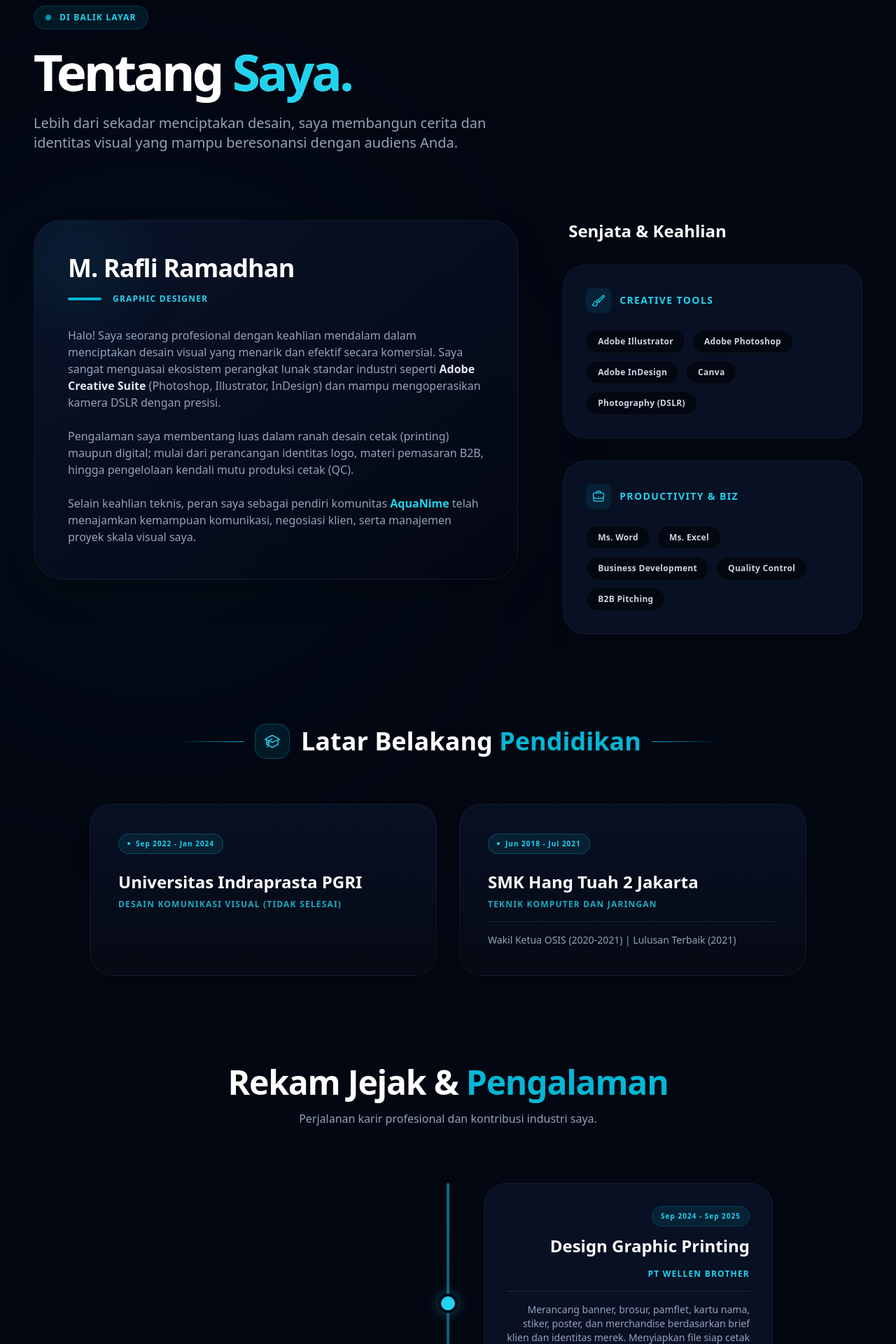
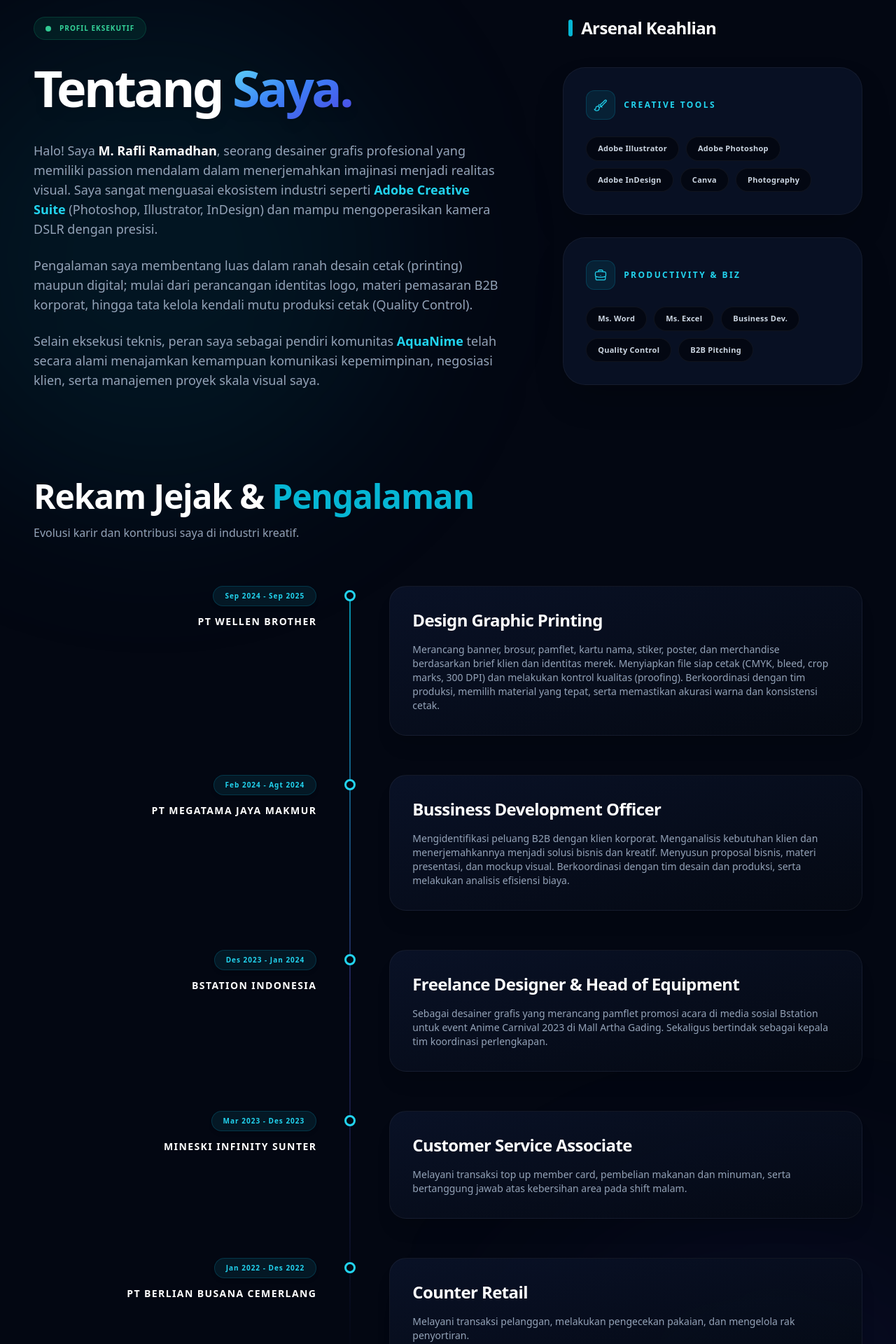
Before and after one commit to Rafli161102/CV-MRR, a Next.js app: page /about in a window 1280 px wide. Shown: the part 120-2040 px from the top of the page at 70% size. Built offline with nearby package versions, Linux system fonts and the light colour scheme.

Commit message:
Update page.jsx

```diff
--- a/src/app/about/page.jsx
+++ b/src/app/about/page.jsx
@@ -1,10 +1,10 @@
 "use client";
 
 import { WORK_EXPERIENCE, EDUCATION } from '../../data/store';
-import Image from 'next/image';
+import Link from 'next/link';
 
 // =========================================================================
-// IKON SVG PROFESIONAL UNTUK WIDGET KEAHLIAN
+// IKON SVG PROFESIONAL (Konsisten dengan Ekosistem)
 // =========================================================================
 const PaintBrushIcon = () => (
   <svg xmlns="http://www.w3.org/2000/svg" fill="none" viewBox="0 0 24 24" strokeWidth={1.5} stroke="currentColor" className="w-5 h-5 text-cyan-400">
@@ -26,100 +26,90 @@ const AcademicIcon = () => (
 
 export default function About() {
   return (
-    // ANTI-OVERFLOW: w-full & overflow-x-hidden mengamankan layar HP dari melar ke samping
-    <div className="min-h-screen pt-32 pb-32 relative w-full overflow-x-hidden bg-[#030712]">
+    // FIX OVERFLOW ABSOLUTE: w-full & overflow-x-hidden mengamankan layar dari bocor ke samping
+    <div className="min-h-screen pt-28 sm:pt-36 pb-24 relative w-full overflow-x-hidden bg-[#030712]">
 
       {/* ========================================================= */}
-      {/* BACKGROUND DECOR (Cahaya Cyan/Indigo khas Tema Utama)       */}
+      {/* BACKGROUND DECOR (Cahaya Cyan/Indigo Khas Halaman Beranda)*/}
       {/* ========================================================= */}
       <div className="fixed inset-0 pointer-events-none z-0 overflow-hidden">
-        <div className="absolute top-[10%] left-[-10%] w-[300px] sm:w-[500px] lg:w-[700px] h-[300px] sm:h-[500px] lg:h-[700px] bg-cyan-900/10 rounded-full blur-[100px] lg:blur-[140px]"></div>
-        <div className="absolute bottom-[10%] right-[-10%] w-[300px] sm:w-[500px] lg:w-[600px] h-[300px] sm:h-[500px] lg:h-[600px] bg-indigo-900/10 rounded-full blur-[100px] lg:blur-[140px]"></div>
+        <div className="absolute top-[5%] left-[-10%] w-[300px] sm:w-[500px] lg:w-[700px] h-[300px] sm:h-[500px] lg:h-[700px] bg-cyan-600/10 rounded-full blur-[100px] lg:blur-[120px]"></div>
+        <div className="absolute bottom-[10%] right-[-10%] w-[300px] sm:w-[500px] lg:w-[600px] h-[300px] sm:h-[500px] lg:h-[600px] bg-indigo-600/10 rounded-full blur-[100px] lg:blur-[140px]"></div>
       </div>
 
-      <div className="max-w-[1400px] mx-auto px-6 sm:px-8 lg:px-12 relative z-10 w-full">
-
-        {/* ========================================================= */}
-        {/* HEADER SECTION                                            */}
-        {/* ========================================================= */}
-        <div className="mb-16 sm:mb-24 text-center lg:text-left reveal stagger-1">
-          <div className="inline-flex items-center gap-3 px-4 py-2 rounded-full bg-cyan-500/10 border border-cyan-500/20 text-cyan-400 text-[10px] sm:text-xs font-bold tracking-widest uppercase mb-6">
-            <span className="w-2 h-2 rounded-full bg-cyan-500 animate-pulse"></span>
-            Di Balik Layar
-          </div>
-
-          {/* TEMA FONT: Gradient Hit menyamakan halaman depan */}
-          <h1 className="text-4xl sm:text-5xl md:text-6xl lg:text-[4.5rem] font-black tracking-tighter text-white mb-6 leading-[1.1] text-transparent bg-clip-text bg-gradient-to-br from-white via-slate-200 to-slate-500 drop-shadow-lg">
-            Tentang <span className="text-cyan-400">Saya.</span>
-          </h1>
-          <p className="text-base sm:text-lg md:text-xl text-slate-400 font-medium leading-relaxed max-w-2xl mx-auto lg:mx-0">
-            Lebih dari sekadar menciptakan desain, saya membangun cerita dan identitas visual yang mampu beresonansi dengan audiens Anda.
-          </p>
-        </div>
+      <div className="max-w-[1400px] mx-auto px-5 sm:px-8 lg:px-12 relative z-10 w-full">
 
         {/* ========================================================= */}
         {/* BAGIAN 1: PROFIL & KEAHLIAN (GOLDEN RATIO 61.8 : 38.2)    */}
         {/* ========================================================= */}
-        <div className="flex flex-col lg:flex-row gap-10 lg:gap-16 mb-32 items-start">
+        <div className="flex flex-col lg:flex-row gap-12 lg:gap-16 mb-24 lg:mb-32 items-start">
 
-          {/* KIRI (61.8%): Narasi Profil Pribadi */}
-          <div className="w-full lg:w-[61.8%] reveal stagger-2">
-            <div className="bg-gradient-to-br from-[#0A1329] to-[#030712] backdrop-blur-xl p-8 sm:p-10 md:p-12 rounded-[2rem] sm:rounded-[2.5rem] border border-white/5 shadow-2xl relative overflow-hidden group hover:border-cyan-500/30 transition-all duration-500">
+          {/* KIRI (61.8%): Header & Narasi Profil (Gaya Editorial Bebas) */}
+          <div className="w-full lg:w-[61.8%] reveal stagger-1">
 
-              <div className="absolute top-0 left-0 w-32 h-32 bg-cyan-500/10 rounded-full blur-[50px] -z-10 group-hover:bg-cyan-500/20 transition-all duration-700"></div>
+            {/* Lencana Identik dengan Beranda */}
+            <div className="inline-flex items-center gap-3 px-4 py-2 rounded-full bg-emerald-500/10 border border-emerald-500/20 text-emerald-400 text-[9px] sm:text-[10px] font-bold tracking-widest uppercase mb-6 sm:mb-8">
+              <span className="w-1.5 h-1.5 sm:w-2 sm:h-2 rounded-full bg-emerald-400 animate-pulse"></span>
+              Profil Eksekutif
+            </div>
 
-              <h2 className="text-2xl sm:text-3xl lg:text-4xl font-black text-white mb-4 tracking-tight">M. Rafli Ramadhan</h2>
+            {/* TEMA FONT 100% SELARAS BERANDA */}
+            <h1 className="text-4xl sm:text-5xl md:text-6xl lg:text-[4.5rem] font-black tracking-tighter text-white mb-8 sm:mb-10 leading-[1.1] drop-shadow-lg">
+              Tentang <br className="hidden sm:block lg:hidden" />
+              <span className="text-transparent bg-clip-text bg-gradient-to-br from-cyan-300 via-blue-500 to-indigo-600">Saya.</span>
+            </h1>
 
-              <div className="flex items-center gap-4 mb-8">
-                <div className="w-12 h-1 bg-cyan-500 rounded-full"></div>
-                <p className="text-[10px] sm:text-xs font-bold text-cyan-400 uppercase tracking-widest">Graphic Designer</p>
-              </div>
-
-              <div className="space-y-6 text-sm sm:text-base text-slate-400 leading-relaxed font-medium">
-                <p>
-                  Halo! Saya seorang profesional dengan keahlian mendalam dalam menciptakan desain visual yang menarik dan efektif secara komersial. Saya sangat menguasai ekosistem perangkat lunak standar industri seperti <strong className="text-slate-200">Adobe Creative Suite</strong> (Photoshop, Illustrator, InDesign) dan mampu mengoperasikan kamera DSLR dengan presisi.
-                </p>
-                <p>
-                  Pengalaman saya membentang luas dalam ranah desain cetak (printing) maupun digital; mulai dari perancangan identitas logo, materi pemasaran B2B, hingga pengelolaan kendali mutu produksi cetak (QC).
-                </p>
-                <p>
-                  Selain keahlian teknis, peran saya sebagai pendiri komunitas <strong className="text-cyan-400">AquaNime</strong> telah menajamkan kemampuan komunikasi, negosiasi klien, serta manajemen proyek skala visual saya.
-                </p>
-              </div>
+            <div className="space-y-6 text-sm sm:text-base lg:text-lg text-slate-400 font-medium leading-relaxed sm:leading-loose max-w-2xl">
+              <p>
+                Halo! Saya <span className="text-white font-bold">M. Rafli Ramadhan</span>, seorang desainer grafis profesional yang memiliki passion mendalam dalam menerjemahkan imajinasi menjadi realitas visual. Saya sangat menguasai ekosistem industri seperti <strong className="text-cyan-400">Adobe Creative Suite</strong> (Photoshop, Illustrator, InDesign) dan mampu mengoperasikan kamera DSLR dengan presisi.
+              </p>
+              <p>
+                Pengalaman saya membentang luas dalam ranah desain cetak (printing) maupun digital; mulai dari perancangan identitas logo, materi pemasaran B2B korporat, hingga tata kelola kendali mutu produksi cetak (Quality Control).
+              </p>
+              <p>
+                Selain eksekusi teknis, peran saya sebagai pendiri komunitas <strong className="text-cyan-400">AquaNime</strong> telah secara alami menajamkan kemampuan komunikasi kepemimpinan, negosiasi klien, serta manajemen proyek skala visual saya.
+              </p>
             </div>
           </div>
 
-          {/* KANAN (38.2%): Widget Senjata & Keahlian */}
-          <div className="w-full lg:w-[38.2%] flex flex-col gap-6 sm:gap-8 reveal stagger-3">
+          {/* KANAN (38.2%): Widget Senjata & Keahlian (Glassmorphism) */}
+          <div className="w-full lg:w-[38.2%] flex flex-col gap-6 sm:gap-8 reveal stagger-2 mt-4 lg:mt-0">
 
-            <h2 className="text-xl sm:text-2xl font-black text-white px-2">Senjata & Keahlian</h2>
+            <div className="flex items-center gap-3 px-2 mb-2">
+              <div className="w-1.5 h-6 bg-cyan-500 rounded-full"></div>
+              <h2 className="text-xl sm:text-2xl font-black text-white tracking-tight">Arsenal Keahlian</h2>
+            </div>
 
             {/* Widget 1: Creative Tools */}
-            <div className="bg-[#0A1329]/80 backdrop-blur-xl p-6 sm:p-8 rounded-[2rem] border border-white/5 shadow-xl hover:border-cyan-500/20 transition-colors">
+            <div className="bg-[#0A1329]/80 backdrop-blur-xl p-6 sm:p-8 rounded-[2rem] border border-white/5 shadow-2xl hover:border-cyan-500/30 transition-all duration-500 group">
               <div className="flex items-center gap-3 mb-6">
-                <div className="p-2 bg-cyan-500/10 rounded-lg"><PaintBrushIcon /></div>
-                <h3 className="text-xs sm:text-sm font-bold tracking-widest text-cyan-400 uppercase">Creative Tools</h3>
+                <div className="p-2.5 bg-cyan-500/10 rounded-xl border border-cyan-500/20 group-hover:bg-cyan-500/20 transition-colors">
+                  <PaintBrushIcon />
+                </div>
+                <h3 className="text-[10px] sm:text-xs font-bold tracking-[0.2em] text-cyan-400 uppercase">Creative Tools</h3>
               </div>
 
               <div className="flex flex-wrap gap-2.5">
-                {['Adobe Illustrator', 'Adobe Photoshop', 'Adobe InDesign', 'Canva', 'Photography (DSLR)'].map((tool) => (
-                  <span key={tool} className="px-4 py-2 bg-[#030712] border border-white/5 text-slate-300 rounded-full text-[11px] sm:text-xs font-bold tracking-wide hover:border-cyan-500/40 hover:text-cyan-300 transition-colors">
+                {['Adobe Illustrator', 'Adobe Photoshop', 'Adobe InDesign', 'Canva', 'Photography'].map((tool) => (
+                  <span key={tool} className="px-4 py-2 bg-[#030712] border border-white/5 text-slate-300 rounded-full text-[10px] sm:text-[11px] font-bold tracking-wide hover:border-cyan-500/40 hover:text-white transition-colors cursor-default">
                     {tool}
                   </span>
                 ))}
               </div>
             </div>
 
-            {/* Widget 2: Productivity */}
-            <div className="bg-[#0A1329]/80 backdrop-blur-xl p-6 sm:p-8 rounded-[2rem] border border-white/5 shadow-xl hover:border-cyan-500/20 transition-colors">
+            {/* Widget 2: Productivity & Biz */}
+            <div className="bg-[#0A1329]/80 backdrop-blur-xl p-6 sm:p-8 rounded-[2rem] border border-white/5 shadow-2xl hover:border-cyan-500/30 transition-all duration-500 group">
               <div className="flex items-center gap-3 mb-6">
-                <div className="p-2 bg-cyan-500/10 rounded-lg"><BriefcaseIcon /></div>
-                <h3 className="text-xs sm:text-sm font-bold tracking-widest text-cyan-400 uppercase">Productivity & Biz</h3>
+                <div className="p-2.5 bg-cyan-500/10 rounded-xl border border-cyan-500/20 group-hover:bg-cyan-500/20 transition-colors">
+                  <BriefcaseIcon />
+                </div>
+                <h3 className="text-[10px] sm:text-xs font-bold tracking-[0.2em] text-cyan-400 uppercase">Productivity & Biz</h3>
               </div>
 
               <div className="flex flex-wrap gap-2.5">
-                {['Ms. Word', 'Ms. Excel', 'Business Development', 'Quality Control', 'B2B Pitching'].map((tool) => (
-                  <span key={tool} className="px-4 py-2 bg-[#030712] border border-white/5 text-slate-300 rounded-full text-[11px] sm:text-xs font-bold tracking-wide hover:border-cyan-500/40 hover:text-cyan-300 transition-colors">
+                {['Ms. Word', 'Ms. Excel', 'Business Dev.', 'Quality Control', 'B2B Pitching'].map((tool) => (
+                  <span key={tool} className="px-4 py-2 bg-[#030712] border border-white/5 text-slate-300 rounded-full text-[10px] sm:text-[11px] font-bold tracking-wide hover:border-cyan-500/40 hover:text-white transition-colors cursor-default">
                     {tool}
                   </span>
                 ))}
@@ -130,31 +120,82 @@ export default function About() {
         </div>
 
         {/* ========================================================= */}
-        {/* BAGIAN 2: LATAR BELAKANG PENDIDIKAN                       */}
+        {/* BAGIAN 2: REKAM JEJAK & PENGALAMAN (TIMELINE GOLDEN RATIO)*/}
         {/* ========================================================= */}
-        <div className="mb-32 reveal stagger-4">
+        <div className="mb-32 reveal stagger-3">
 
-          <div className="flex items-center gap-4 mb-12 sm:mb-16 justify-center">
-            <div className="h-[1px] w-12 sm:w-24 bg-gradient-to-r from-transparent to-cyan-500"></div>
-            <div className="p-3 bg-cyan-500/10 border border-cyan-500/30 rounded-2xl"><AcademicIcon /></div>
-            <h2 className="text-2xl sm:text-3xl md:text-4xl font-black text-white">Latar Belakang <span className="text-cyan-500">Pendidikan</span></h2>
-            <div className="h-[1px] w-12 sm:w-24 bg-gradient-to-l from-transparent to-cyan-500"></div>
+          <div className="mb-12 sm:mb-16 md:text-center lg:text-left">
+            <h2 className="text-3xl sm:text-4xl md:text-5xl font-black text-white tracking-tight mb-4">
+              Rekam Jejak <br className="sm:hidden" /> & <span className="text-cyan-500">Pengalaman</span>
+            </h2>
+            <p className="text-slate-400 text-sm sm:text-base font-medium">Evolusi karir dan kontribusi saya di industri kreatif.</p>
           </div>
 
-          <div className="grid grid-cols-1 md:grid-cols-2 gap-6 sm:gap-8 max-w-5xl mx-auto">
+          <div className="relative w-full mx-auto">
+
+            {/* GARIS TIMELINE:
+                - Di HP: Mepet ke kiri (left-[16px])
+                - Di Desktop: Berada di titik potong Golden Ratio (left-[38.2%])
+            */}
+            <div className="absolute left-[18px] lg:left-[38.2%] top-2 bottom-0 w-[2px] bg-gradient-to-b from-cyan-500/80 via-indigo-500/30 to-transparent lg:-translate-x-1/2 rounded-full"></div>
+
+            <div className="flex flex-col gap-10 sm:gap-14">
+              {WORK_EXPERIENCE.map((exp, index) => (
+                <div key={index} className="relative flex flex-col lg:flex-row items-start w-full group">
+
+                  {/* TITIK NEON (Node): Selaras dengan posisi garis */}
+                  <div className="absolute left-[18px] lg:left-[38.2%] -translate-x-1/2 mt-1 sm:mt-1.5 w-4 h-4 rounded-full bg-[#030712] border-[3px] border-cyan-400 group-hover:bg-cyan-400 group-hover:shadow-[0_0_20px_rgba(34,211,238,0.8)] transition-all duration-300 z-10"></div>
+
+                  {/* KIRI (38.2%): Tahun & Nama Perusahaan */}
+                  <div className="w-full lg:w-[38.2%] pl-12 lg:pl-0 lg:pr-12 lg:text-right pt-0 mb-3 lg:mb-0">
+                     <span className="inline-flex items-center px-3 sm:px-4 py-1.5 bg-cyan-950/40 text-cyan-400 border border-cyan-500/20 rounded-full text-[9px] sm:text-[10px] font-bold tracking-widest mb-2 sm:mb-3 shadow-md">
+                       {exp.year}
+                     </span>
+                     <h4 className="text-xs sm:text-sm font-bold text-white uppercase tracking-widest">{exp.company}</h4>
+                  </div>
+
+                  {/* KANAN (61.8%): Kartu Jabatan & Deskripsi Pekerjaan */}
+                  <div className="w-full lg:w-[61.8%] pl-12 lg:pl-14">
+                     <div className="bg-gradient-to-br from-[#0A1329]/90 to-[#050A14]/90 backdrop-blur-xl p-6 sm:p-8 rounded-3xl border border-white/5 hover:border-cyan-500/40 shadow-xl group-hover:shadow-[0_15px_40px_rgba(6,182,212,0.1)] group-hover:-translate-y-1 transition-all duration-500">
+                       <h3 className="text-xl sm:text-2xl font-black text-white mb-4 tracking-tight group-hover:text-cyan-300 transition-colors">{exp.role}</h3>
+                       <p className="text-slate-400 text-xs sm:text-sm leading-relaxed font-medium">
+                         {exp.description}
+                       </p>
+                     </div>
+                  </div>
+
+                </div>
+              ))}
+            </div>
+          </div>
+        </div>
+
+        {/* ========================================================= */}
+        {/* BAGIAN 3: PENDIDIKAN FORMAL (Bento Grid Style)            */}
+        {/* ========================================================= */}
+        <div className="mb-20 reveal stagger-4 border-t border-white/5 pt-20">
+
+          <div className="flex items-center gap-4 mb-12 sm:mb-16">
+            <div className="p-3 bg-cyan-500/10 border border-cyan-500/30 rounded-xl shrink-0"><AcademicIcon /></div>
+            <div>
+              <h2 className="text-2xl sm:text-3xl font-black text-white tracking-tight">Latar <span className="text-cyan-500">Pendidikan</span></h2>
+            </div>
+          </div>
+
+          <div className="grid grid-cols-1 md:grid-cols-2 gap-6 sm:gap-8">
             {EDUCATION.map((edu, index) => (
-               <div key={index} className="bg-gradient-to-b from-[#0A1329]/80 to-[#050A14] backdrop-blur-md p-8 sm:p-10 rounded-[2rem] border border-white/5 hover:border-cyan-500/40 hover:-translate-y-2 shadow-xl transition-all duration-500 group">
-                  <span className="inline-flex items-center gap-2 px-3 py-1.5 bg-cyan-950/50 border border-cyan-500/30 text-cyan-400 rounded-full text-[10px] font-bold tracking-widest mb-6">
-                    <span className="w-1 h-1 bg-cyan-400 rounded-full"></span>
+               <div key={index} className="bg-[#0A1329] p-6 sm:p-8 rounded-[2rem] border border-white/5 hover:border-cyan-500/30 transition-all duration-300 group shadow-lg hover:shadow-cyan-500/5">
+                  <span className="inline-flex items-center gap-2 px-3 py-1.5 bg-[#030712] border border-white/10 text-slate-300 rounded-full text-[9px] sm:text-[10px] font-bold tracking-widest mb-5">
+                    <span className="w-1.5 h-1.5 bg-slate-500 group-hover:bg-cyan-400 rounded-full transition-colors"></span>
                     {edu.year}
                   </span>
-                  <h3 className="text-xl sm:text-2xl font-bold text-white mb-2 group-hover:text-cyan-300 transition-colors">{edu.institution}</h3>
-                  <p className="text-cyan-400/80 font-bold mb-4 uppercase text-[10px] sm:text-xs tracking-widest">{edu.degree}</p>
+                  <h3 className="text-lg sm:text-xl font-bold text-white mb-1.5">{edu.institution}</h3>
+                  <p className="text-cyan-400 font-bold mb-4 uppercase text-[9px] sm:text-[10px] tracking-widest">{edu.degree}</p>
 
                   {edu.description && (
-                    <div className="pt-4 border-t border-white/10">
-                      <p className="text-slate-400 font-medium text-xs sm:text-sm leading-relaxed">
-                        {edu.description}
+                    <div className="pt-4 border-t border-white/5 mt-4">
+                      <p className="text-slate-400 font-medium text-xs sm:text-sm leading-relaxed italic">
+                        "{edu.description}"
                       </p>
                     </div>
                   )}
@@ -163,65 +204,6 @@ export default function About() {
           </div>
         </div>
 
-        {/* ========================================================= */}
-        {/* BAGIAN 3: REKAM JEJAK & PENGALAMAN (TIMELINE INTERAKTIF)  */}
-        {/* ========================================================= */}
-        <div className="mb-20 reveal stagger-5">
-
-          <div className="text-center mb-16 sm:mb-20">
-            <h2 className="text-3xl sm:text-4xl md:text-5xl font-black text-white tracking-tight mb-4">
-              Rekam Jejak <br className="sm:hidden" /> & <span className="text-cyan-500">Pengalaman</span>
-            </h2>
-            <p className="text-slate-400 text-sm sm:text-base">Perjalanan karir profesional dan kontribusi industri saya.</p>
-          </div>
-
-          <div className="max-w-5xl mx-auto relative px-4 sm:px-0">
-
-            {/* Garis Vertikal Tengah (Glowing) */}
-            <div className="absolute left-[28px] sm:left-[40px] md:left-1/2 top-0 bottom-0 w-1 bg-gradient-to-b from-cyan-500/60 via-indigo-500/30 to-transparent md:-translate-x-1/2 rounded-full"></div>
-
-            <div className="flex flex-col gap-12 sm:gap-16">
-              {WORK_EXPERIENCE.map((exp, index) => {
-                // Menentukan posisi konten: Kanan atau Kiri khusus di Desktop
-                const isEven = index % 2 === 0;
-
-                return (
-                  <div key={index} className={`relative flex flex-col md:flex-row items-start md:items-center justify-between w-full group ${isEven ? 'md:flex-row-reverse' : ''}`}>
-
-                    {/* Node / Titik Bercahaya di Tengah Garis */}
-                    <div className="absolute left-[8px] sm:left-[20px] md:left-1/2 -translate-x-1/2 mt-8 md:mt-0 w-5 h-5 rounded-full bg-cyan-400 ring-4 ring-[#030712] shadow-[0_0_20px_rgba(34,211,238,0.8)] z-10 group-hover:scale-125 transition-transform duration-300"></div>
-
-                    {/* Kotak Konten Pengalaman */}
-                    <div className={`w-full md:w-[45%] pl-14 sm:pl-20 md:pl-0 ${isEven ? 'md:pr-12 md:text-right' : 'md:pl-12 md:text-left'}`}>
-                      <div className="bg-[#0A1329]/80 backdrop-blur-xl p-6 sm:p-8 rounded-[2rem] border border-white/5 hover:border-cyan-500/40 shadow-xl transition-all duration-500 hover:-translate-y-1">
-
-                        <div className={`flex flex-col mb-4 ${isEven ? 'md:items-end' : 'md:items-start'}`}>
-                          <span className="inline-flex items-center justify-center px-3 py-1.5 bg-cyan-500/10 text-cyan-400 border border-cyan-500/20 rounded-full text-[10px] font-bold tracking-widest mb-3 w-fit">
-                            {exp.year}
-                          </span>
-                          <h3 className="text-xl sm:text-2xl font-bold text-white leading-snug">{exp.role}</h3>
-                        </div>
-
-                        <p className="text-cyan-400 font-black mb-4 uppercase text-[10px] sm:text-xs tracking-widest">{exp.company}</p>
-
-                        <div className="w-full h-px bg-white/10 mb-4"></div>
-
-                        <p className="text-slate-400 text-xs sm:text-sm leading-relaxed font-medium">
-                          {exp.description}
-                        </p>
-                      </div>
-                    </div>
-
-                    {/* Spasi kosong untuk menyimbangkan flex layout di Desktop */}
-                    <div className="hidden md:block w-[45%]"></div>
-                  </div>
-                );
-              })}
-            </div>
-          </div>
-
-        </div>
-
       </div>
     </div>
   );
```
